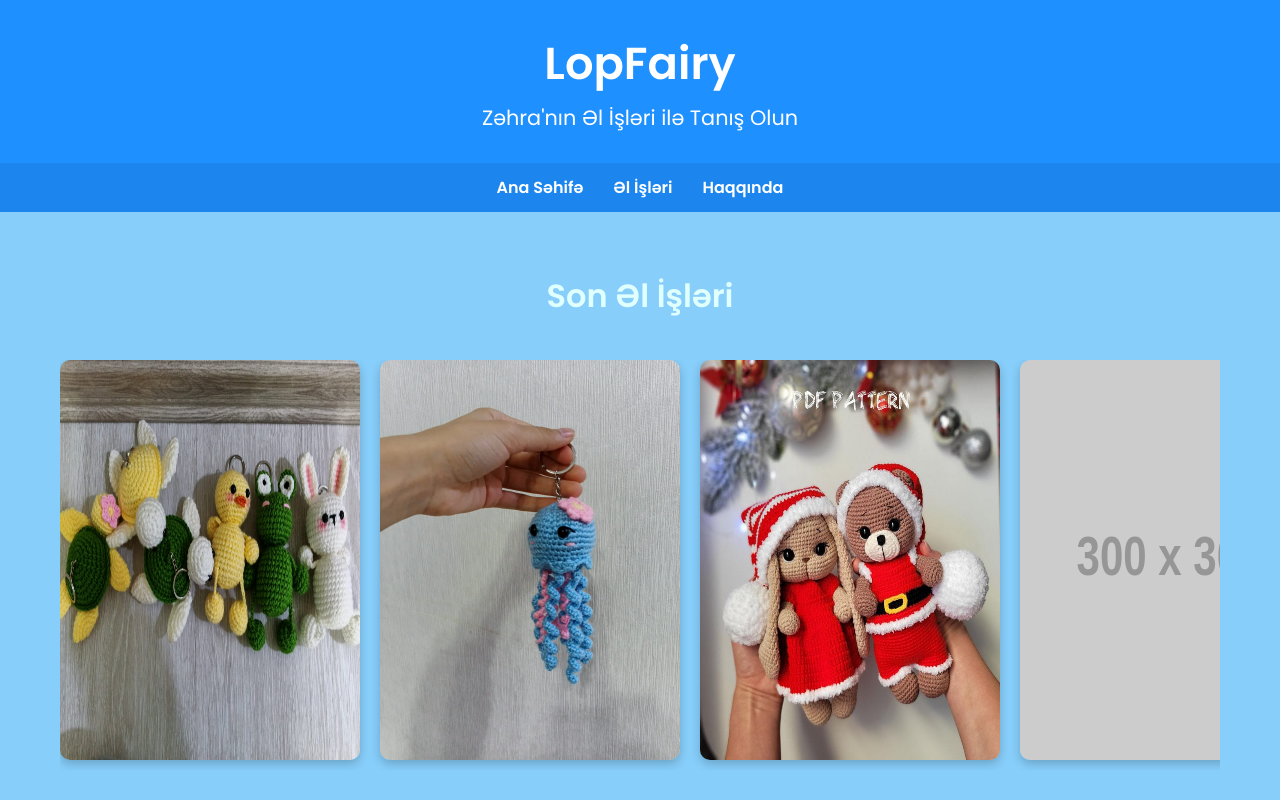
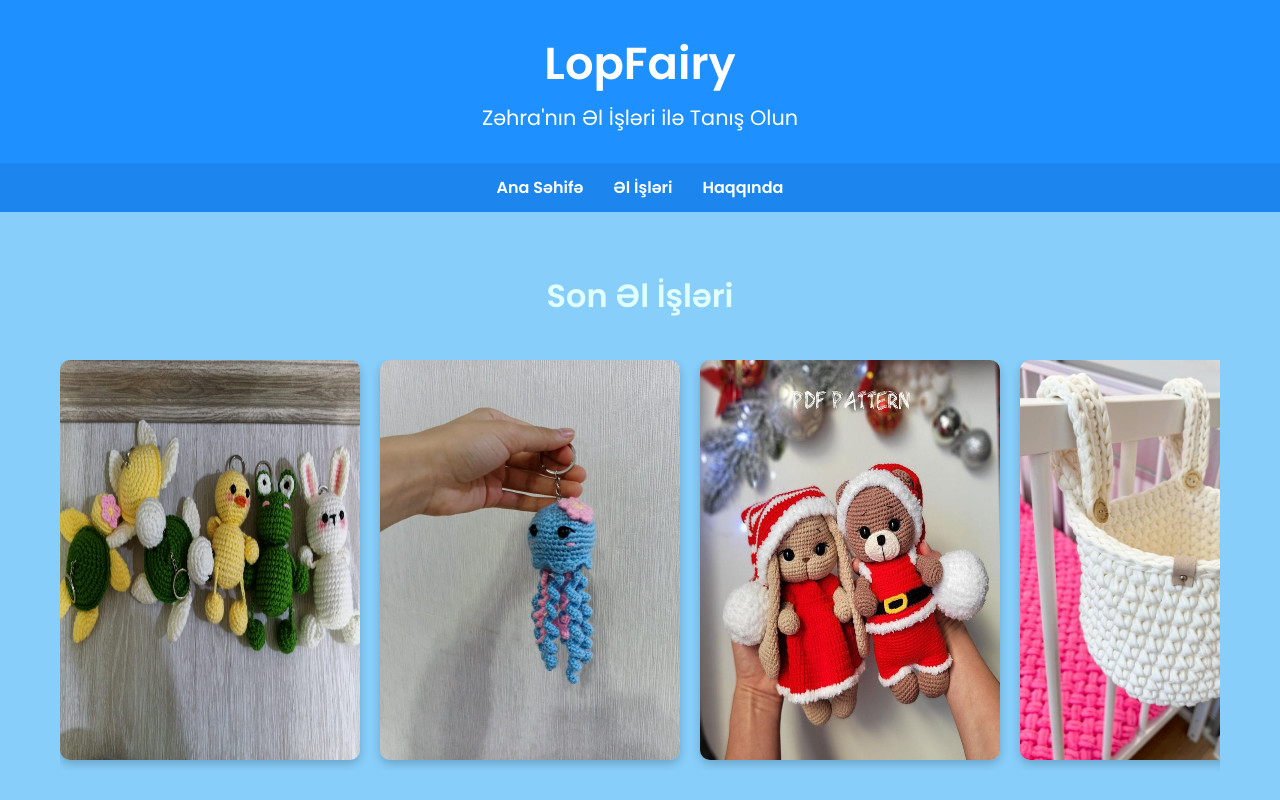
Before and after one commit to qurban44/lopfairy.github.io, a plain HTML site: page index.html in a window 1280 px wide. Shown: the top 800 px of the page. Drawn offline with Linux system fonts and the light colour scheme; placeholder pictures from the web are drawn by us.

Commit message:
Update index.html

```diff
--- a/index.html
+++ b/index.html
@@ -84,7 +84,8 @@
       <img src="images/WhatsApp Image 2025-11-02 at 15.06.48.jpeg"="İş 1">
       <img src="images/WhatsApp Image 2025-11-02 at 15.06.49.jpeg" alt="İş 2">
       <img src="images/WhatsApp Image 2025-11-02 at 15.07.04.jpeg" alt="İş 3">
-      <img src="https://via.placeholder.com/300x300?text=İş+4" alt="İş 4">
+      <img src="images/WhatsApp Image 2025-11-02 at 15.06.49 (3).jpeg" alt="İş 4">
+      <img src="images/WhatsApp Image 2025-11-02 at 15.06.49 (3).jpeg" alt="İş 5">
     </div>
   </section>
 
```
